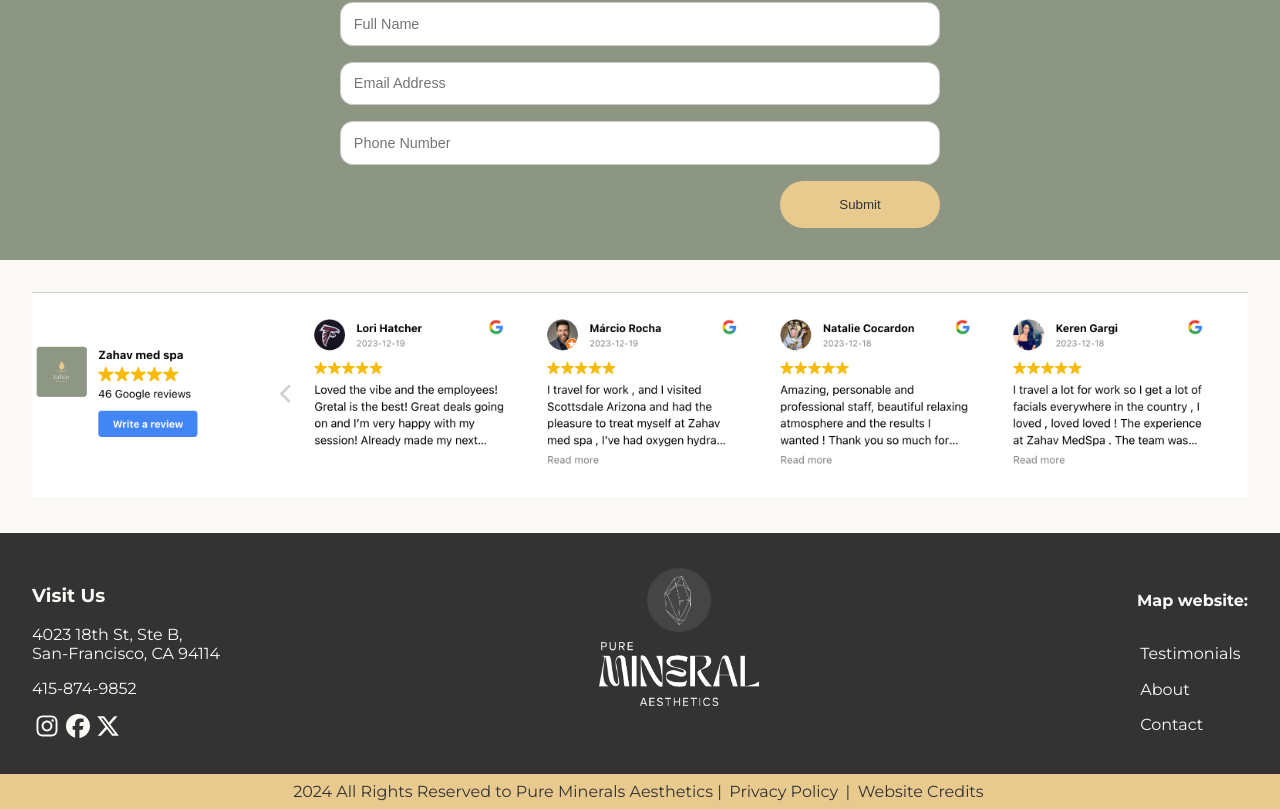
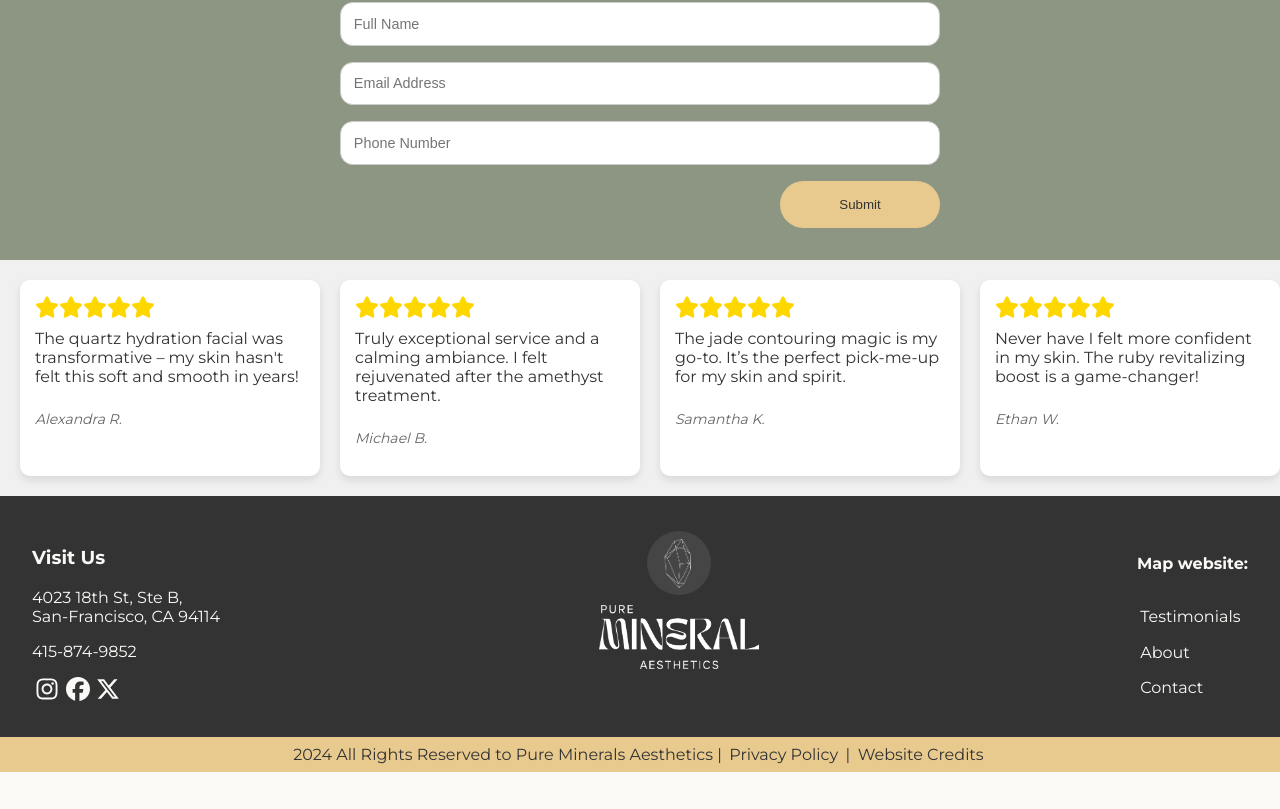
Before and after one commit to Object-ions/pure-mineral-aesthetics, a React (Create React App) app: page / in a window 1280 px wide. Shown: the part 2762-3571 px from the top of the page. After the commit the page ends 3534 px from the top, so only its background shows below. Built offline with nearby package versions, Linux system fonts and the light colour scheme; no server answers.

Commit message:
Update Testimonials with assets, content and style

```diff
--- a/src/components/Testimonials.js
+++ b/src/components/Testimonials.js
@@ -1,11 +1,51 @@
-import testimonialsImg from '../assets/jpg/testimonials.png';
+import React from 'react';
+import { ReactComponent as StarFull } from '../assets/svg/star-full.svg';
+import { ReactComponent as StarHalf } from '../assets/svg/star-half.svg';
+
 const Testimonials = () => {
+  const testimonials = [
+    {
+      name: 'Alexandra R.',
+      rating: 5,
+      review:
+        "The quartz hydration facial was transformative – my skin hasn't felt this soft and smooth in years!",
+    },
+    {
+      name: 'Michael B.',
+      rating: 5,
+      review:
+        'Truly exceptional service and a calming ambiance. I felt rejuvenated after the amethyst treatment.',
+    },
+    {
+      name: 'Samantha K.',
+      rating: 5,
+      review:
+        'The jade contouring magic is my go-to. It’s the perfect pick-me-up for my skin and spirit.',
+    },
+    {
+      name: 'Ethan W.',
+      rating: 5,
+      review:
+        'Never have I felt more confident in my skin. The ruby revitalizing boost is a game-changer!',
+    },
+  ];
+
   return (
     <div className="testimonials">
       <div className="testimonials-container">
-        <div className="testimonials-image-wrapper">
-          <img src={testimonialsImg} alt="testimonials" />
-        </div>
+        {testimonials.map((testimonial, index) => (
+          <div key={index} className="testimonial-card">
+            <div className="testimonial-content">
+              <div className="stars">
+                {Array.from({ length: 5 }, (_, i) => (
+                  <StarFull key={i} className="star-icon" />
+                ))}
+              </div>
+              <p className="testimonial-text">{testimonial.review}</p>
+              <p className="testimonial-author">{testimonial.name}</p>
+            </div>
+          </div>
+        ))}
       </div>
     </div>
   );
--- a/src/index.scss
+++ b/src/index.scss
@@ -372,9 +372,46 @@ footer {
     background: $whiteColor;
     @include container-setup;
 
-    .testimonials-image-wrapper {
-      img {
-        width: 100%;
+    display: flex;
+    overflow-x: auto;
+    gap: 20px;
+    padding: 20px;
+    background-color: #f0f0f0; // Example background color
+
+    .testimonial-card {
+      flex: 0 0 auto; // Prevent cards from stretching
+      width: 300px; // Fixed width for each card
+      padding: 15px;
+      border-radius: 10px;
+      background-color: white;
+      box-shadow: 0 4px 8px rgba(0, 0, 0, 0.1);
+
+      .testimonial-content {
+        display: flex;
+        flex-direction: column;
+        align-items: flex-start;
+
+        .stars {
+          display: flex;
+        }
+
+        .star-icon {
+          width: 24px;
+          height: 24px;
+          fill: #ffd700; // Gold color for stars
+        }
+
+        .testimonial-text {
+          font-size: 16px;
+          color: #333; // Darker text color for readability
+          margin: 10px 0;
+        }
+
+        .testimonial-author {
+          font-size: 14px;
+          color: #666; // Lighter text color for author
+          font-style: italic;
+        }
       }
     }
   }
```
Also changed, not shown: src/assets/svg/star-full.svg (added), src/assets/svg/star-half.svg (added).
